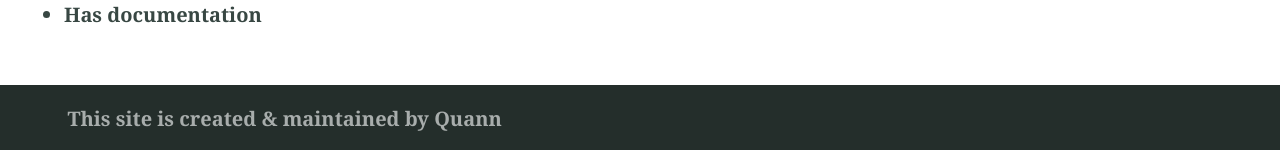
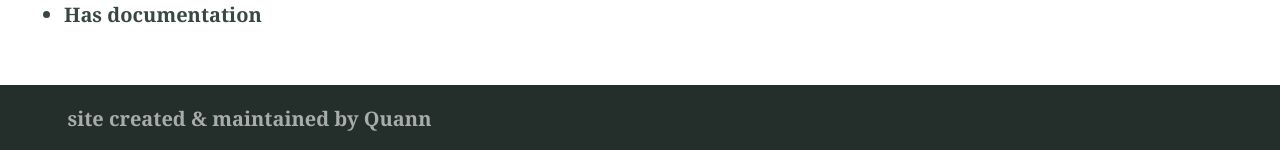
Before and after one commit to dyGiLa/dygila.github.io, a Jekyll site: the page built from index.md, in a window 1280 px wide. Shown: the part 1243-1393 px from the top of the page. Built offline with Jekyll 4.4.1, drawn with Linux system fonts in a browser that asks for light colours; part of the change alters nothing that is shown.

Commit message:
edit _config.yml

```diff
--- a/_config.yml
+++ b/_config.yml
@@ -37,17 +37,13 @@ plugins:
 # 3. Gem settings
 paginate: 2 # jekyll-paginate > items per page
 paginate_path: blog/page:num # jekyll-paginate > blog page
-jekyll-mentions: https://twitter.com # jekyll-mentions > service used when @replying
 twitter:
-  username: DavidDarnes # jekyll-seo-tag > Owners twitter username
-author: DavidDarnes # jekyll-seo-tag > default author
+  username:  # jekyll-seo-tag > Owners twitter username
+author: # jekyll-seo-tag > default author
 social: # jekyll-seo-tag > social overrides
-  name: David Darnes # jekyll-seo-tag > real name
+  name: # jekyll-seo-tag > real name
   links:  # jekyll-seo-tag > social aliases (sameAs)
-    - https://twitter.com/DavidDarnes
-    - https://www.facebook.com/daviddarnes
-    - https://www.linkedin.com/in/daviddarnes
-    - https://github.com/daviddarnes
+
 # markdown: CommonMark # Markdown parse settings, CommonMark performs slightly better an others in build time
 # commonmark:
   # options: ["SMART", "FOOTNOTES"]
@@ -107,17 +103,6 @@ email: ""
 # short_name: "Al" # The web application short name, defaults to the site title
 css_inline: true # Will insert all styles into a single <style> block in the <head> element and remove the style <link> reference
 
-# 8. Site favicons & manifest icons
-#favicons: # Favicons are also used in the manifest file. Syntax is 'size: path'
-#  16: '/assets/logos/logo@16px.png'
-#  32: '/assets/logos/logo@32px.png'
-#  96: '/assets/logos/logo@96px.png'
-#  120: '/assets/logos/logo@120px.png'
-#  144: '/assets/logos/logo@144px.png'
-#  180: '/assets/logos/logo@180px.png'
-#  512: '/assets/logos/logo@512px.png'
-#  1024: '/assets/logos/logo@1024px.png'
-
 # 9. Site navigation
 navigation_header:
 - title: Home
@@ -132,7 +117,7 @@ navigation_header:
 #  url: /search/
 
 navigation_footer:
-- title: This site is created & maintained by Quann
+- title: site created & maintained by Quann
   url: https://tekniiquann.github.io
 
 social_links: # Appears in sidebar. Set the urls then uncomment and comment out as desired
```
